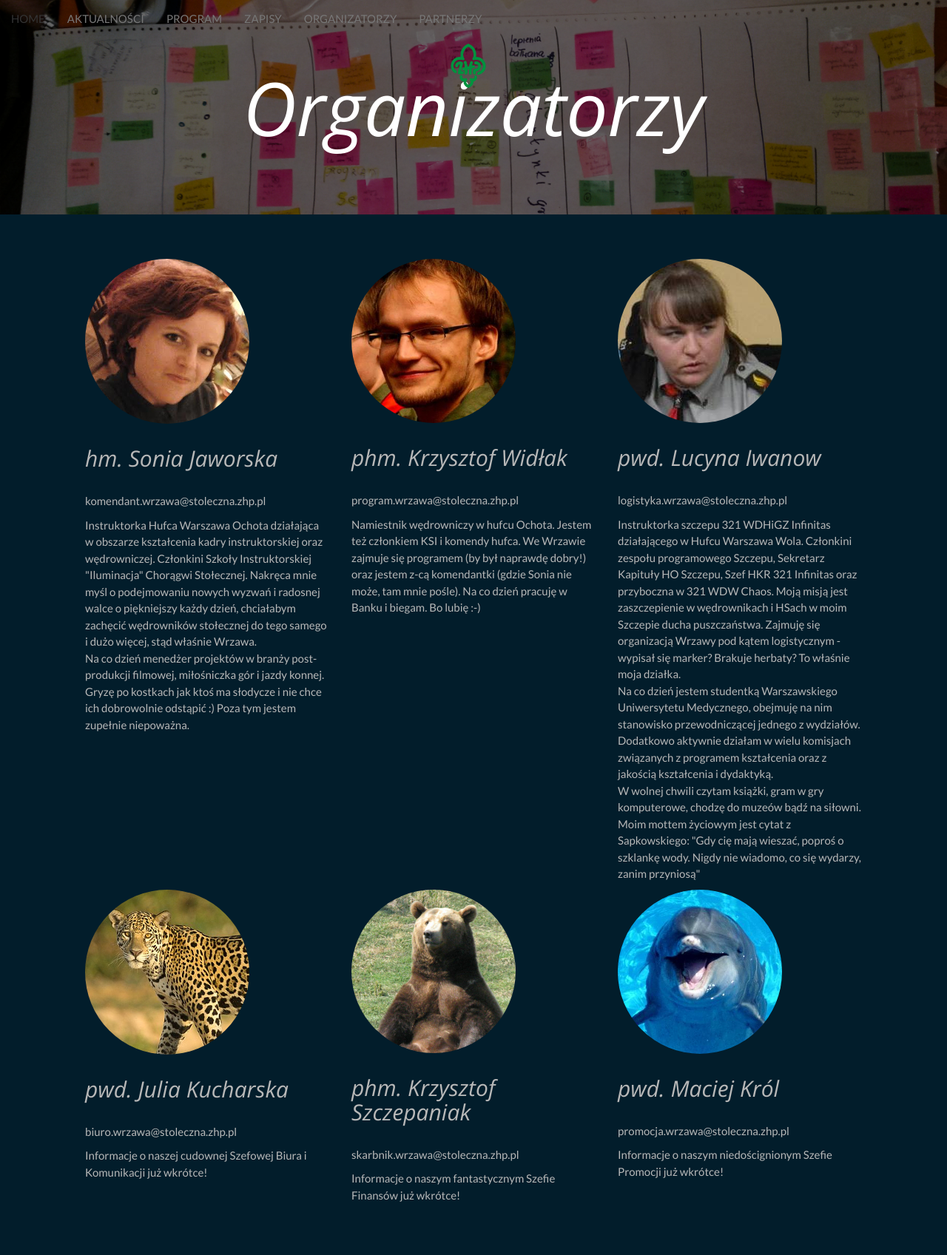
After one commit to ejank/wrzawa, a Django app: page /organizers/ in a window 1280 px wide. The commit adds this page. Shown: the whole page at 74% size. Run offline with Django 3.2, Linux system fonts and the light colour scheme; some libraries are stand-ins or nearby versions.

Commit message:
organizers page, updated texts everywhere, added partners

```diff
--- a/page/static/css/page.css
+++ b/page/static/css/page.css
@@ -101,6 +101,17 @@ div.title {
   background-position: center;
 }
 
+#org_header {
+  background: url("../photos/organizatorzy.jpg") 50% 0 no-repeat fixed;
+  background-size: cover;
+  background-position: center;
+}
+
+#program_image{
+    background: url("../photos/tools.jpg") 50% 0 no-repeat fixed;
+    background-size: cover;
+    background-position: center;
+}
 /*
 body p {
     font-family: 'Lato', sans-serif;
@@ -183,3 +194,7 @@ ul.navbar-nav, li.navbar-nav, a.navbar-nav, .navbar-nav{
   border-radius: 0;
   color: var(--text-color);
 }
+
+.table th, .table td {
+     border-top: none !important;
+ }
--- a/page/templates/page/base.html
+++ b/page/templates/page/base.html
@@ -34,7 +34,7 @@
 
         <li><a href="{% url 'signup' %}">Zapisy</a></li>
 
-        <li><a href="/#organizers">Organizatorzy</a></li>
+        <li><a href="{% url 'organizers' %}">Organizatorzy</a></li>
 
         <li><a href="/#organizers">Partnerzy</a></li>
       </ul>
--- /dev/null
+++ b/page/templates/page/organizers.html
@@ -0,0 +1,76 @@
+{% extends 'page/base.html' %}
+{% block content %}
+
+<div id="org_header" class="with_bground">
+<div class="overlay">
+<div class="container">
+<div style="text-align: center;">
+<h1 class="header">Organizatorzy</h1>
+</div>
+</div>
+</div>
+</div>
+
+<div id="organizers" class="container without_bground">
+<div class="row">
+  <div class="col-md-4">
+    <img src="/static/photos/sonia_kw.jpg" class="round img-responsive">
+<h2>hm. Sonia Jaworska</h2>
+<p>komendant.wrzawa@stoleczna.zhp.pl</p>
+<p>Instruktorka Hufca Warszawa Ochota działająca w obszarze kształcenia kadry instruktorskiej oraz
+wędrowniczej. Członkini Szkoły Instruktorskiej &quot;Iluminacja&quot; Chorągwi Stołecznej. Nakręca mnie myśl o
+podejmowaniu nowych wyzwań i radosnej walce o piękniejszy każdy dzień, chciałabym zachęcić
+wędrowników stołecznej do tego samego i dużo więcej, stąd właśnie Wrzawa.<br>
+Na co dzień menedżer projektów w branży post-produkcji filmowej, miłośniczka gór i jazdy konnej.
+Gryzę po kostkach jak ktoś ma słodycze i nie chce ich dobrowolnie odstąpić :) Poza tym jestem zupełnie
+niepoważna.</p>
+</div>
+<div class="col-md-4">
+  <img src="/static/photos/widlak_kw.jpg" class="round img-responsive">
+<h2>phm. Krzysztof Widłak</h2>
+<p>program.wrzawa@stoleczna.zhp.pl</p>
+<p>Namiestnik wędrowniczy w hufcu Ochota. Jestem też członkiem KSI i komendy hufca. We Wrzawie
+zajmuje się programem (by był naprawdę dobry!) oraz jestem z-cą komendantki (gdzie Sonia nie może,
+tam mnie pośle). Na co dzień pracuję w Banku i biegam. Bo lubię :-)</p>
+</div>
+<div class="col-md-4">
+  <img src="/static/photos/lucyna_kw.jpg" class="round img-responsive">
+<h2>pwd. Lucyna Iwanow</h2>
+<p>logistyka.wrzawa@stoleczna.zhp.pl</p>
+<p>Instruktorka szczepu 321 WDHiGZ Infinitas działającego w Hufcu Warszawa Wola. Członkini zespołu
+programowego Szczepu, Sekretarz Kapituły HO Szczepu, Szef HKR 321 Infinitas oraz przyboczna w 321
+WDW Chaos. Moją misją  jest zaszczepienie w wędrownikach i HSach w moim Szczepie ducha
+puszczaństwa. Zajmuję się organizacją Wrzawy pod kątem logistycznym - wypisał się marker? Brakuje
+herbaty? To właśnie moja działka.<br>
+Na co dzień jestem studentką Warszawskiego Uniwersytetu Medycznego, obejmuję na nim stanowisko
+przewodniczącej jednego z wydziałów. Dodatkowo aktywnie działam w wielu komisjach związanych z
+programem kształcenia oraz z jakością kształcenia i dydaktyką.<br>
+W wolnej chwili czytam książki, gram w gry komputerowe, chodzę do muzeów bądź na siłowni. Moim
+mottem życiowym jest cytat z Sapkowskiego: &quot;Gdy cię mają wieszać, poproś o szklankę wody. Nigdy nie
+wiadomo, co się wydarzy, zanim przyniosą&quot;</p>
+</div>
+</div>
+<div class="row">
+  <div class="col-md-4">
+    <img src="/static/photos/julia_kw.jpg" class="round img-responsive">
+<h2>pwd. Julia Kucharska</h2>
+<p>biuro.wrzawa@stoleczna.zhp.pl</p>
+<p>Informacje o naszej cudownej Szefowej Biura i Komunikacji już wkrótce!</p>
+</div>
+<div class="col-md-4">
+  <img src="/static/photos/krzak_kw.jpg" class="round img-responsive">
+<h2>phm. Krzysztof Szczepaniak</h2>
+<p>skarbnik.wrzawa@stoleczna.zhp.pl</p>
+<p>Informacje o naszym fantastycznym Szefie Finansów już wkrótce!</p>
+</div>
+<div class="col-md-4">
+  <img src="/static/photos/maciek_kw.jpg" class="round img-responsive">
+<h2>pwd. Maciej Król</h2>
+<p>promocja.wrzawa@stoleczna.zhp.pl</p>
+<p>Informacje o naszym niedoścignionym Szefie Promocji już wkrótce!</p>
+</div>
+</div>
+</div>
+
+
+{% endblock %}
--- a/page/urls.py
+++ b/page/urls.py
@@ -7,4 +7,6 @@ urlpatterns = [
     url(r'^events/$', views.events, name="events"),
     url(r'^program/$', views.program, name="program"),
     url(r'^signup/$', views.signup, name="signup"),
+    url(r'^organizers/$', views.organizers, name="organizers"),
+
 ]
--- a/page/views.py
+++ b/page/views.py
@@ -16,3 +16,6 @@ def program(request):
 
 def signup(request):
     return render(request, 'page/signup.html', {})
+
+def organizers(request):
+    return render(request, 'page/organizers.html', {})
```
Also changed, not shown: page/templates/page/homepage.html (+59 -5 lines), page/templates/page/program.html (+47 -11 lines), page/templates/page/signup.html (+25 -8 lines), page/static/img/chorogiew.jpg (added), page/static/img/chorogiew.png (added), page/static/img/infinitas.jpg (added), page/static/photos/julia_kw.jpg (added), page/static/photos/krzak_kw.jpg (added), page/static/photos/lucyna_kw.jpg (added), page/static/photos/maciek_kw.jpg (added), page/static/photos/organizatorzy.jpg (added), page/static/photos/sonia_kw.jpg (added), page/static/photos/tools.jpg (added), page/static/photos/widlak_kw.jpg (added).
